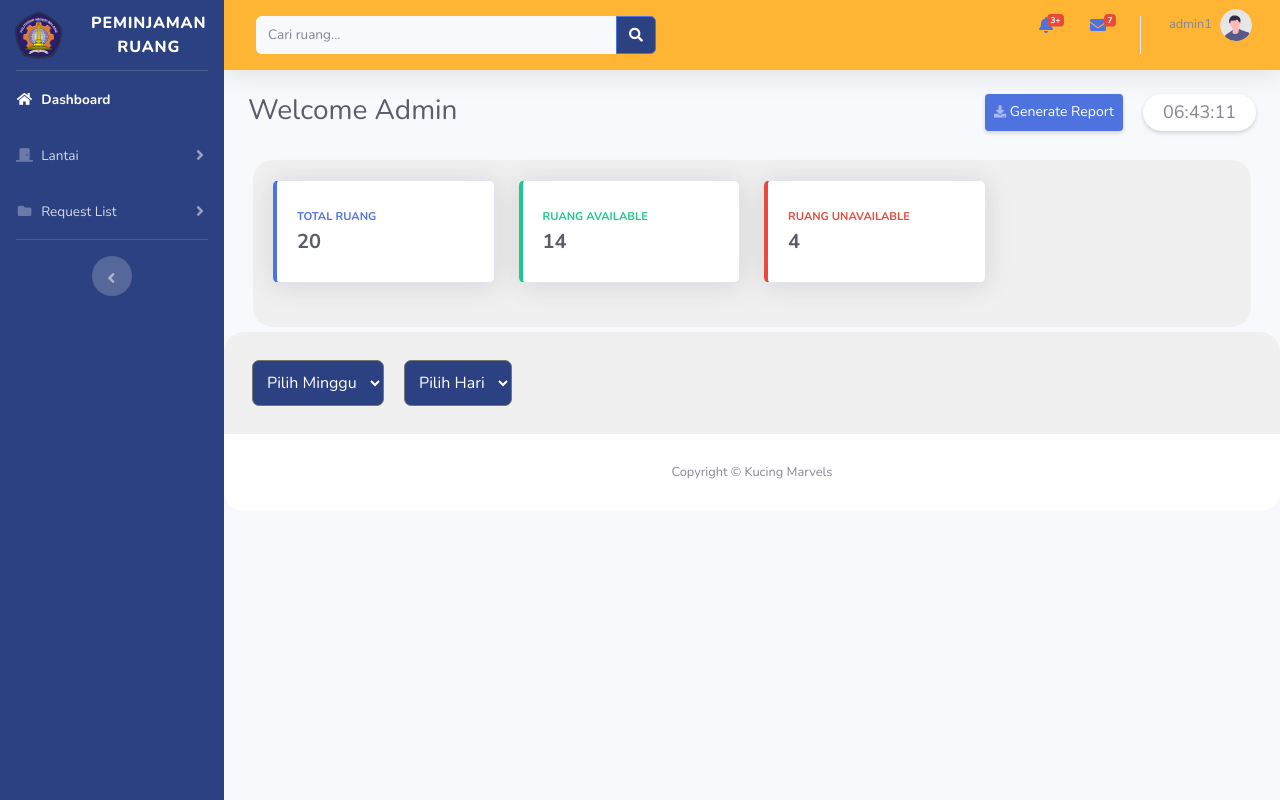
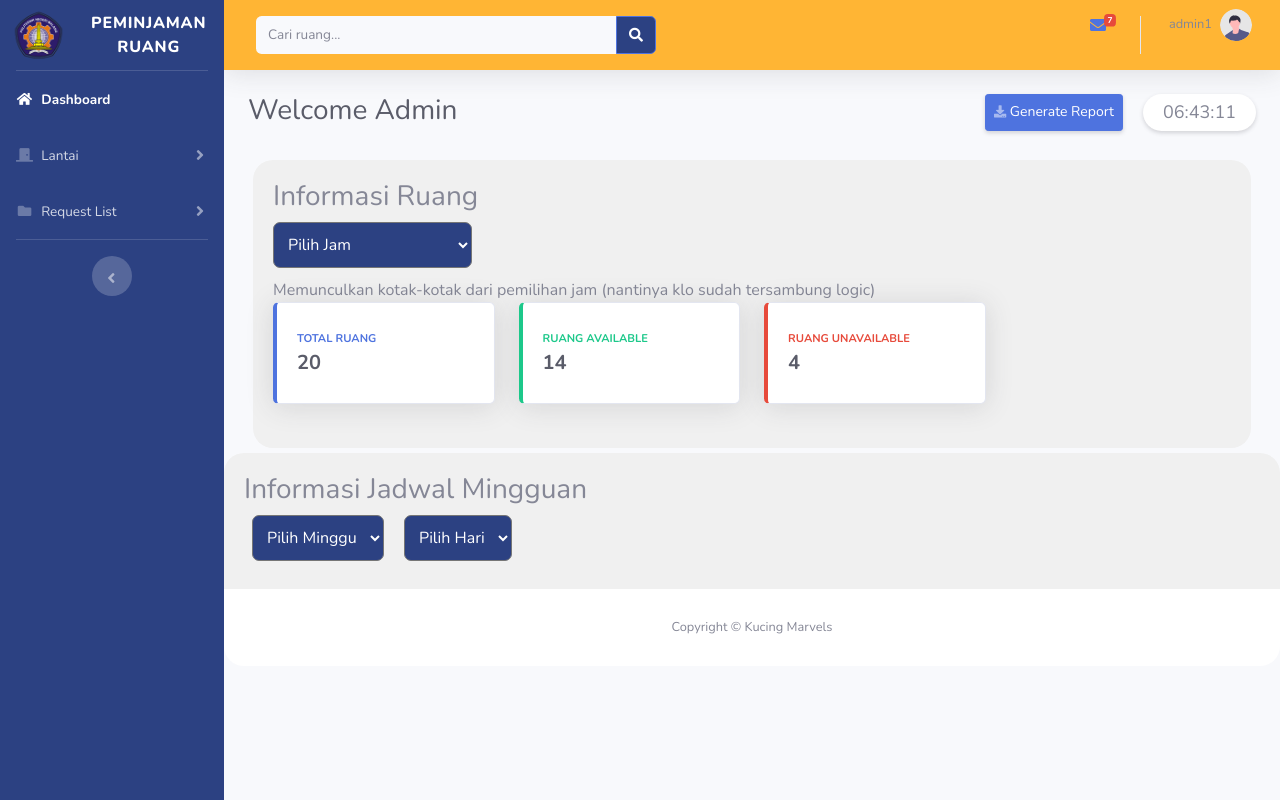
Before and after one commit to GalaAldebara/KucingMarvel_PeminjamanRuangan_Kelompok3, a PHP site: page /Dashboard_admin2.php in a window 1280 px wide. Run offline with PHP 8.4, Linux system fonts and the light colour scheme; a user stored in the database is signed in; data comes from the database, SQL or seed files in the repository; data that the repository does not hold is empty.

Commit message:
new admin

```diff
--- a/bootstrap/Dashboard_admin2.php
+++ b/bootstrap/Dashboard_admin2.php
@@ -37,11 +37,13 @@ include 'php/koneksi.php';
     <div id="wrapper">
         <!-- Sidebar -->
         <style>
-            .background {
+            .background,
+            .cardInfo {
                 background-color: #F0F0F0;
                 border-top-left-radius: 20px;
                 border-top-right-radius: 20px;
                 padding: 20px;
+
             }
 
             .cardInfo {
@@ -91,6 +93,13 @@ include 'php/koneksi.php';
 
             #weekSelect,
             #daySelect {
+                padding: 10px;
+                background-color: #2c4182;
+                color: white;
+                border-radius: 7px;
+            }
+
+            #jamSelect {
                 padding: 10px;
                 background-color: #2c4182;
                 color: white;
@@ -204,56 +213,6 @@ include 'php/koneksi.php';
                                 </form>
                             </div>
                         </li>
-
-                        <!-- Nav Item - Alerts -->
-                        <li class="nav-item dropdown no-arrow mx-1">
-                            <a class="nav-link dropdown-toggle" href="#" id="alertsDropdown" role="button" data-toggle="dropdown" aria-haspopup="true" aria-expanded="false">
-                                <i class="fas fa-bell fa-fw"></i>
-                                <!-- Counter - Alerts -->
-                                <span class="badge badge-danger badge-counter">3+</span>
-                            </a>
-                            <!-- Dropdown - Alerts -->
-                            <div class="dropdown-list dropdown-menu dropdown-menu-right shadow animated--grow-in" aria-labelledby="alertsDropdown">
-                                <h6 class="dropdown-header">
-                                    Alerts Center
-                                </h6>
-                                <a class="dropdown-item d-flex align-items-center" href="#">
-                                    <div class="mr-3">
-                                        <div class="icon-circle bg-primary">
-                                            <i class="fas fa-file-alt text-white"></i>
-                                        </div>
-                                    </div>
-                                    <div>
-                                        <div class="small text-gray-500">December 12, 2019</div>
-                                        <span class="font-weight-bold">A new monthly report is ready to download!</span>
-                                    </div>
-                                </a>
-                                <a class="dropdown-item d-flex align-items-center" href="#">
-                                    <div class="mr-3">
-                                        <div class="icon-circle bg-success">
-                                            <i class="fas fa-donate text-white"></i>
-                                        </div>
-                                    </div>
-                                    <div>
-                                        <div class="small text-gray-500">December 7, 2019</div>
-                                        $290.29 has been deposited into your account!
-                                    </div>
-                                </a>
-                                <a class="dropdown-item d-flex align-items-center" href="#">
-                                    <div class="mr-3">
-                                        <div class="icon-circle bg-warning">
-                                            <i class="fas fa-exclamation-triangle text-white"></i>
-                                        </div>
-                                    </div>
-                                    <div>
-                                        <div class="small text-gray-500">December 2, 2019</div>
-                                        Spending Alert: We've noticed unusually high spending for your account.
-                                    </div>
-                                </a>
-                                <a class="dropdown-item text-center small text-gray-500" href="#">Show All Alerts</a>
-                            </div>
-                        </li>
-
                         <!-- Nav Item - Messages -->
                         <li class="nav-item dropdown no-arrow mx-1">
                             <a class="nav-link dropdown-toggle" href="#" id="messagesDropdown" role="button" data-toggle="dropdown" aria-haspopup="true" aria-expanded="false">
@@ -358,8 +317,28 @@ include 'php/koneksi.php';
                         ?>
                     </div>
                     <div class="cardInfo">
-                        <div class="row" >
-                            <!-- Earnings (Monthly) Card Example -->
+                        <h3>Informasi Ruang</h3>
+                        <!-- Start Pemilihan Jam -->
+                        <select id="jamSelect" class="form-select" aria-label="Default select example" style="margin-bottom:10px;">
+                            <option value="1" selected>Pilih Jam</option>
+                            <?php
+                            $query_jam = "SELECT * FROM jp";
+                            $result_jam = $koneksi->query($query_jam);
+                            if ($result_jam) {
+                                while ($row_jam = $result_jam->fetch_assoc()) {
+                            ?>
+                                    <option value="<?= $row_jam['kode_jp'] ?>"> <?= $row_jam['kode_jp'] . '. ' . $row_jam['jp_mulai'] . '~' . $row_jam['jp_selesai'] ?></option>
+                            <?php
+                                }
+                            }
+                            ?>
+                        </select>
+                        <div class="PemilihanJam">
+                            Memunculkan kotak-kotak dari pemilihan jam (nantinya klo sudah tersambung logic)
+                        </div>
+                        <!-- End Pemilihan Jam -->
+                        <div class="row">
+                            <!-- Info Jumlah Ruang-->
                             <div class="col-xl-3 col-md-6 mb-4" style="cursor: default;">
                                 <div class="card border-left-primary shadow h-100 py-2">
                                     <div class="card-body">
@@ -382,9 +361,7 @@ include 'php/koneksi.php';
                                     </div>
                                 </div>
                             </div>
-
-
-                            <!-- Earnings (Monthly) Card Example -->
+                            <!-- Info Ruang Available -->
                             <div class="col-xl-3 col-md-6 mb-4" style="cursor: default;">
                                 <div class="card border-left-success shadow h-100 py-2">
                                     <div class="card-body">
@@ -408,7 +385,7 @@ include 'php/koneksi.php';
                                 </div>
                             </div>
 
-                            <!-- Earnings (Monthly) Card Example -->
+                            <!-- Info Ruang Unavailable -->
                             <div class="col-xl-3 col-md-6 mb-4" style="cursor: default;">
                                 <div class="card border-left-danger shadow h-100 py-2">
                                     <div class="card-body">
@@ -431,35 +408,12 @@ include 'php/koneksi.php';
                                     </div>
                                 </div>
                             </div>
-
-                            <!-- Pending Requests Card Example
-                            <div class="col-xl-3 col-md-6 mb-4" style="cursor: default;">
-                                <div class="card border-left-secondary shadow h-100 py-2">
-                                    <div class="card-body">
-                                        <div class="row no-gutters align-items-center">
-                                            <div class="col mr-2">
-                                                <div class="text-xs font-weight-bold text-secondary text-uppercase mb-1">
-                                                    Pending Requests</div>
-                                                <div class="h5 mb-0 font-weight-bold text-gray-800">
-                                                    <?php
-                                                    // $queryCountRuangPending = "SELECT COUNT(id_ruang) AS jmlRuangPend FROM ruang WHERE lantai=7 AND status='pending'";
-                                                    // $resultJumlahRuangPending = mysqli_query($koneksi, $queryCountRuangPending);
-                                                    // while ($countP = mysqli_fetch_array($resultJumlahRuangPending)) {
-                                                    //     $jumlahP = $countP["jmlRuangPend"];
-                                                    //     echo $jumlahP;
-                                                    // }
-                                                    ?>
-                                                </div>
-                                            </div>
-                                        </div>
-                                    </div>
-                                </div>
-                            </div> -->
                         </div>
                     </div>
                 </div>
                 <!-- Start Tabel -->
                 <div class="background">
+                    <h3>Informasi Jadwal Mingguan</h3>
                     <div class="row m-2">
                         <!-- Dropdown Minggu -->
                         <select id="weekSelect" class="form-select" aria-label="Default select example">
@@ -524,6 +478,30 @@ include 'php/koneksi.php';
                             });
                         });
                     });
+
+                    // $(document).ready(function() {
+                    //     // Ketika nilai drop-down berubah
+                    //     $("#jamSelect").change(function() {
+                    //         var selectedHour = $("#jamSelect").val();
+                    //         console.log(selectedHour);
+
+                    //         // Kirim request Ajax
+                    //         $.ajax({
+                    //             url: "prosesUpdateJam.php", // Ganti dengan URL yang sesuai
+                    //             type: "POST",
+                    //             data: {
+                    //                 jam: selectedHour
+                    //             },
+                    //             success: function(result) {
+                    //                 // Tampilkan hasil di div jadwalContainer
+                    //                 $("#PemilihanJam").html(result);
+                    //             },
+                    //             error: function(error) {
+                    //                 console.log("Error:", error);
+                    //             }
+                    //         });
+                    //     });
+                    // });
                 </script>
                 <script>
                     // !--Script Dropdown Hari-- >
--- a/bootstrap/php/koneksi.php
+++ b/bootstrap/php/koneksi.php
@@ -1,6 +1,5 @@
 <?php
-$koneksi = mysqli_connect("localhost","root","","peminjaman_ruang");
-if(mysqli_connect_errno()){
+$koneksi = mysqli_connect("localhost", "root", "", "peminjaman_ruang");
+if (mysqli_connect_errno()) {
     die("Koneksi database gagal: " . mysqli_connect_error());
 }
-?>
--- /dev/null
+++ b/bootstrap/prosesUpdateJam.php
@@ -0,0 +1,6 @@
+<?php
+include('php/koneksi.php');
+var_dump($_POST);
+$queryCountRuangAvail = "SELECT COUNT(id_ruang) AS jmlRuangAvail FROM ruang WHERE (lantai=7 OR lantai=8 AND {$_POST['jp']}) AND status='available'";
+
+die();
```
Also changed, not shown: bootstrap/prosesupdatejadwal.php (+4 -3 lines).
